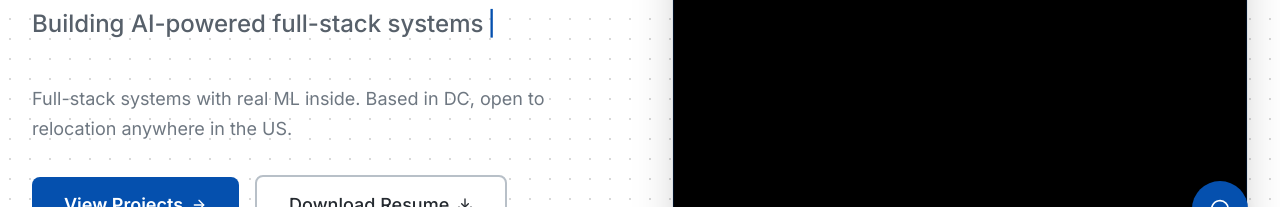
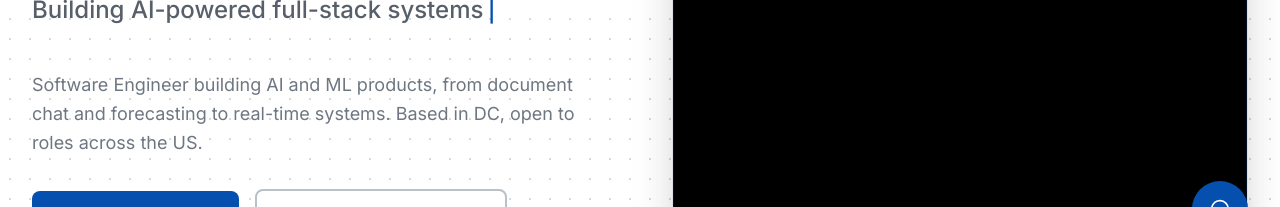
Before and after one commit to aabhiyann/portfolio-abhiyan, a React (Vite) app: page / in a window 1280 px wide. Shown: the part 531-738 px from the top of the page. Built offline with nearby package versions, Linux system fonts and the light colour scheme.

Commit message:
content: rewrite homepage subheadline for clearer positioning

```diff
--- a/src/pages/Home.tsx
+++ b/src/pages/Home.tsx
@@ -61,8 +61,9 @@ function Home() {
                 </div>
 
                 <p className="text-lg text-text-muted mb-8 leading-relaxed max-w-xl mx-auto lg:mx-0">
-                  Full-stack systems with real ML inside. Based in DC, open to
-                  relocation anywhere in the US.
+                  Software Engineer building AI and ML products, from document
+                  chat and forecasting to real-time systems. Based in DC, open
+                  to roles across the US.
                 </p>
 
                 <div className="flex flex-col sm:flex-row items-center gap-4 justify-center lg:justify-start">
```
